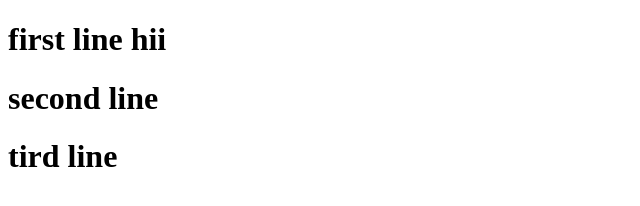
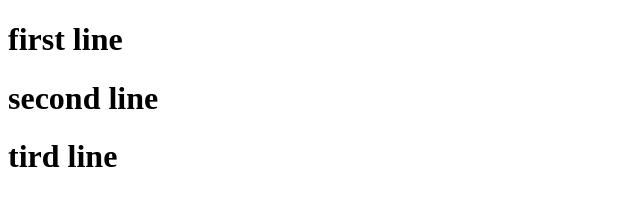
Before and after one commit to sunnyjoel2/test21, a plain HTML site: page index.html in a window 1280 px wide. Shown: the full height of the page, 0-640 px from the left. Drawn offline with Linux system fonts and the light colour scheme.

Commit message:
Update index.html

```diff
--- a/index.html
+++ b/index.html
@@ -6,7 +6,7 @@
     <title>Document</title>
 </head>
 <body>
-    <h1>first line hii</h1>
+    <h1>first line </h1>
     <h1>second line</h1>
     <h1>tird line</h1>
 </body>
```
